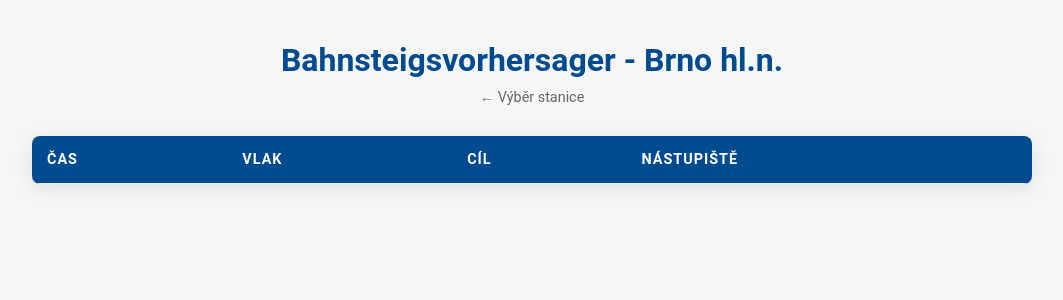
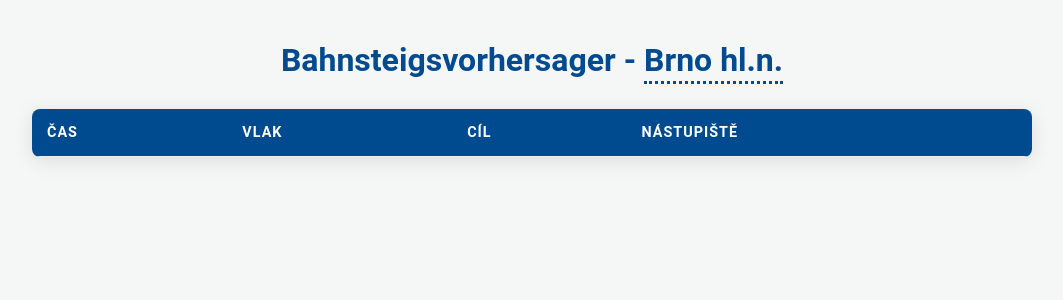
Before and after one commit to hoermalmeister/Bahnsteigsvorhersager, a Flask app: page /brno in a window 1280 px wide. Shown: the top 300 px of the page, without its empty margins (108-1171 px from the left). Run offline with Flask 3, Linux system fonts and the light colour scheme; data that the repository does not hold is empty; some libraries are stand-ins or nearby versions.

Commit message:
Update index.html

```diff
--- a/templates/index.html
+++ b/templates/index.html
@@ -7,15 +7,23 @@
     <link rel="stylesheet" href="{{ url_for('static', filename='style.css') }}">
     <link rel="icon" href="{{ url_for('static', filename='favicon.svg') }}" type="image/svg+xml">
     <style>
-        /* Styl pro tlačítko "Zpět" */
-        .back-link { display: block; text-align: center; margin-top: -20px; margin-bottom: 30px; font-size: 0.9em; text-decoration: none; color: var(--text-muted); }
-        .back-link:hover { text-decoration: underline; color: var(--header-bg); }
+        .station-switch {
+            color: inherit;
+            text-decoration: none;
+            border-bottom: 3px dotted var(--header-bg);
+            transition: opacity 0.2s ease, color 0.2s ease;
+            cursor: pointer;
+            padding-bottom: 2px;
+        }
+        .station-switch:hover {
+            opacity: 0.8;
+            color: #004a8f; /* Lehce modrý nádech při najetí myší */
+        }
     </style>
 </head>
 <body>
 
-    <h1>Bahnsteigsvorhersager - {{ station_name }}</h1>
-    <a href="/" class="back-link">← Výběr stanice</a>
+    <h1>Bahnsteigsvorhersager - <a href="/{{ next_station_key }}" class="station-switch" title="Kliknutím přepnete na další stanici">{{ station_name }}</a></h1>
 
     <table>
         <thead>
```
